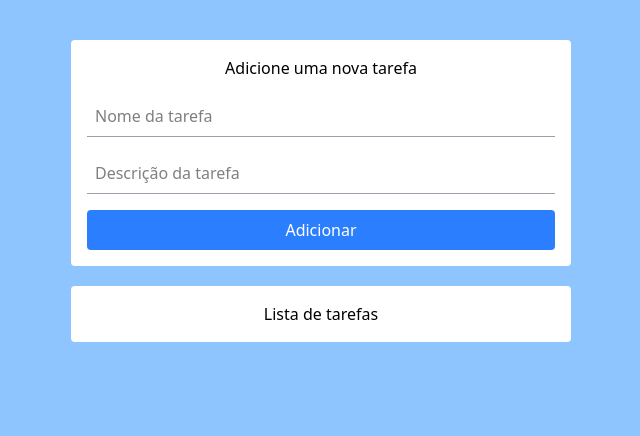
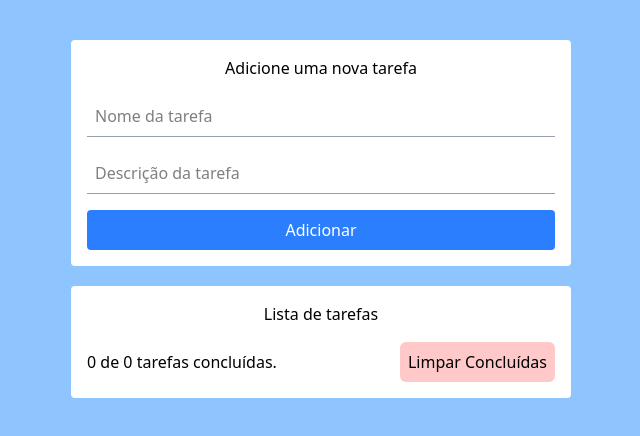
Before and after one commit to BrunoDelani/todo-list-react, a React (Vite) app: page / in a window 1280 px wide. Shown: the top 436 px of the page, without its empty margins (319-959 px from the left). Built offline with nearby package versions, Linux system fonts and the light colour scheme.

Commit message:
:sparkles: remove completed tasks

```diff
--- a/src/components/listTask.jsx
+++ b/src/components/listTask.jsx
@@ -1,7 +1,7 @@
 import { Check, Trash2 } from "lucide-react";
 import { useNavigate } from "react-router-dom";
 
-function ListTask({ listTask, onCompleteTask, onDeleteTask }) {
+function ListTask({ listTask, onCompleteTask, onDeleteTask, onDeleteCompletedTasks }) {
     const navigate = useNavigate();
 
     function handleNavigateTask(task) {
@@ -39,6 +39,14 @@ function ListTask({ listTask, onCompleteTask, onDeleteTask }) {
                     </div>
                 </div>
             ))}
+            <div className="flex items-center justify-between">
+                <div>
+                    {listTask.filter(task => task.completed).length} de {listTask.length} tarefas concluídas.
+                </div>
+                <div className="rounded-md p-2 bg-red-200 cursor-pointer" onClick={() => onDeleteCompletedTasks()}>
+                    Limpar Concluídas
+                </div>
+            </div>
         </div>
     )
 }
--- a/src/pages/BoardTask.jsx
+++ b/src/pages/BoardTask.jsx
@@ -38,10 +38,15 @@ function BoardTask() {
         setListTask(updatedList);
     }
 
+    function onDeleteCompletedTasks() {
+        const updatedList = listTask.filter((task) => !task.completed);
+        setListTask(updatedList);
+    }
+
     return (
         <div className='bg-blue-300 w-full min-h-screen flex flex-col gap-y-5 items-center p-10'>
             <AddTask addTask={addTask} />
-            <ListTask listTask={listTask} onCompleteTask={onCompleteTask} onDeleteTask={onDeleteTask} />
+            <ListTask listTask={listTask} onCompleteTask={onCompleteTask} onDeleteTask={onDeleteTask} onDeleteCompletedTasks={onDeleteCompletedTasks} />
         </div>
     );
 }
```
